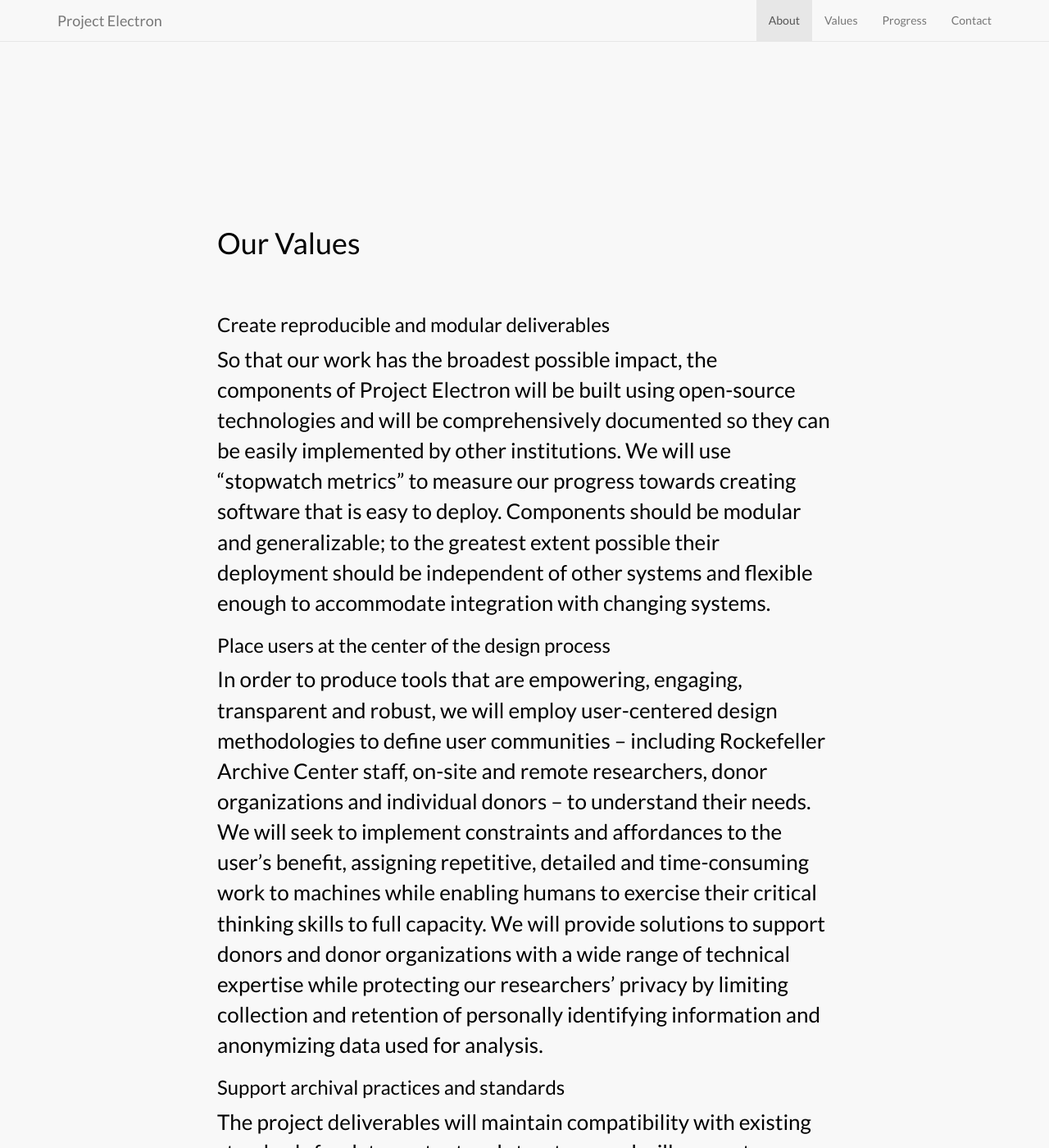
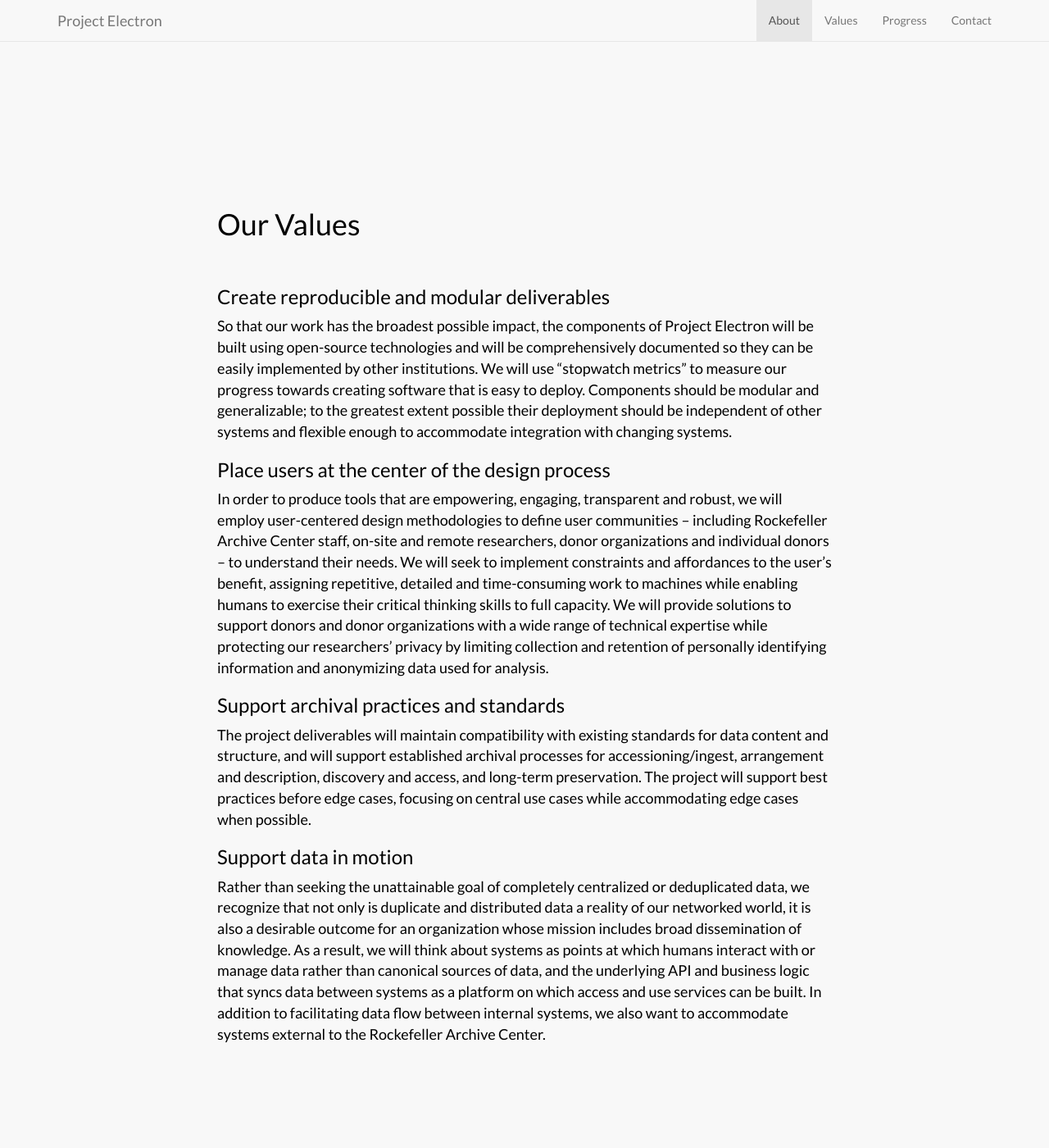
Before and after one commit to RockefellerArchiveCenter/project_electron, a Jekyll site: the page built from index.html, in a window 1280 px wide and 1400 px high, scrolled down 1396 px. Shown: the whole window at 82% size. Built offline with Jekyll 4.4.1, drawn with Linux system fonts in a browser that asks for light colours.

Commit message:
changing font size

```diff
--- a/css/landing-page.css
+++ b/css/landing-page.css
@@ -171,5 +171,5 @@ p.copyright {
 }
 
 .values {
-  font-size: 26px;
+  font-size: 18px;
 }
```
